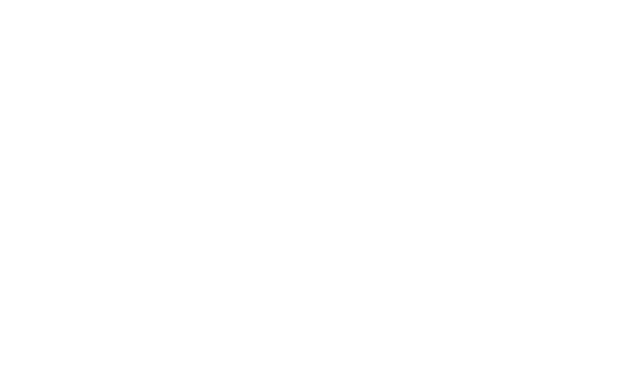
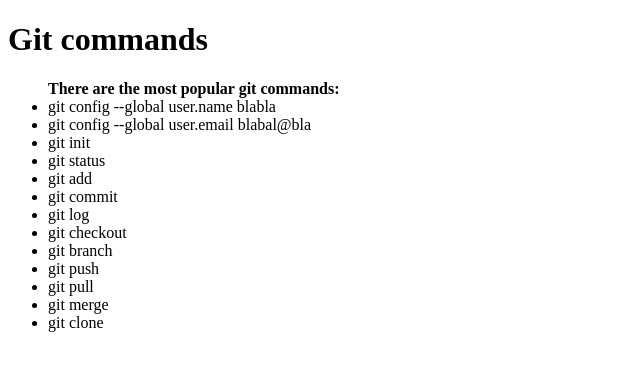
Before and after one commit to MariiaSalamakha/hw-1, a plain HTML site: page index.html in a window 1280 px wide. Shown: the whole page, without its empty margins (0-640 px from the left). Drawn offline with Linux system fonts and the light colour scheme.

Commit message:
added list of commands

```diff
--- a/index.html
+++ b/index.html
@@ -3,9 +3,53 @@
 <head>
     <meta charset="UTF-8">
     <meta name="viewport" content="width=device-width, initial-scale=1.0">
-    <title>Home work-1</title>
+    <title>Home Work 1</title>
 </head>
 <body>
+    <h1>
+        Git commands
+    </h1>
+    <ul><strong>There are the most popular git commands:</strong>
+        <li>
+            git config --global user.name blabla
+        </li>
+        <li>
+            git config --global user.email blabal@bla
+        </li>
+        <li>
+            git init
+        </li>
+        <li>
+            git status
+        </li>
+        <li>
+            git add
+        </li>
+        <li>
+            git commit
+        </li>
+        <li>
+            git log
+        </li>
+        <li>
+            git checkout
+        </li>
+        <li>
+            git branch
+        </li>
+        <li>
+            git push
+        </li>
+        <li>
+            git pull
+        </li>
+        <li>
+            git merge
+        </li>
+        <li>
+            git clone
+        </li>
 
+    </ul>
 </body>
 </html>
```
